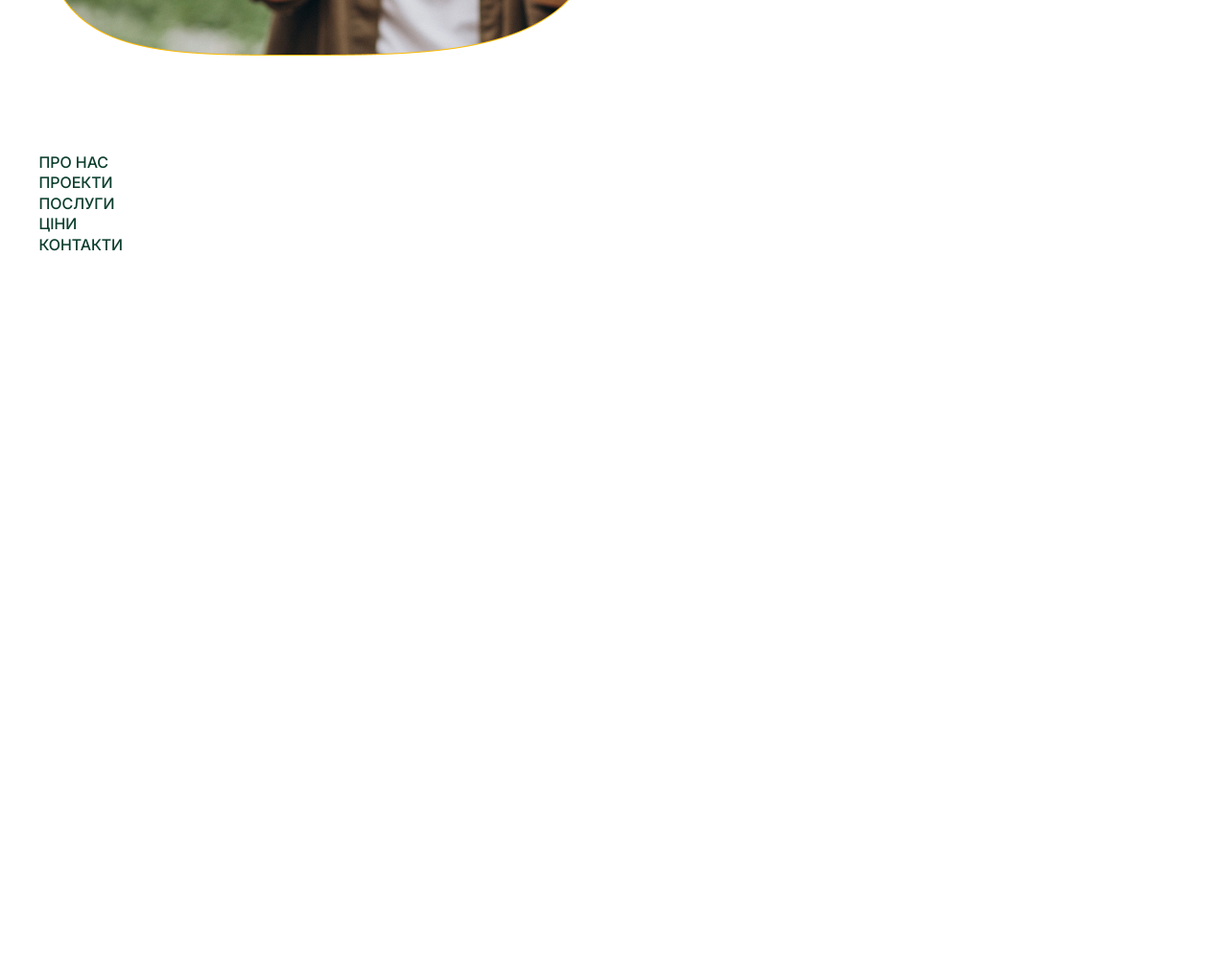
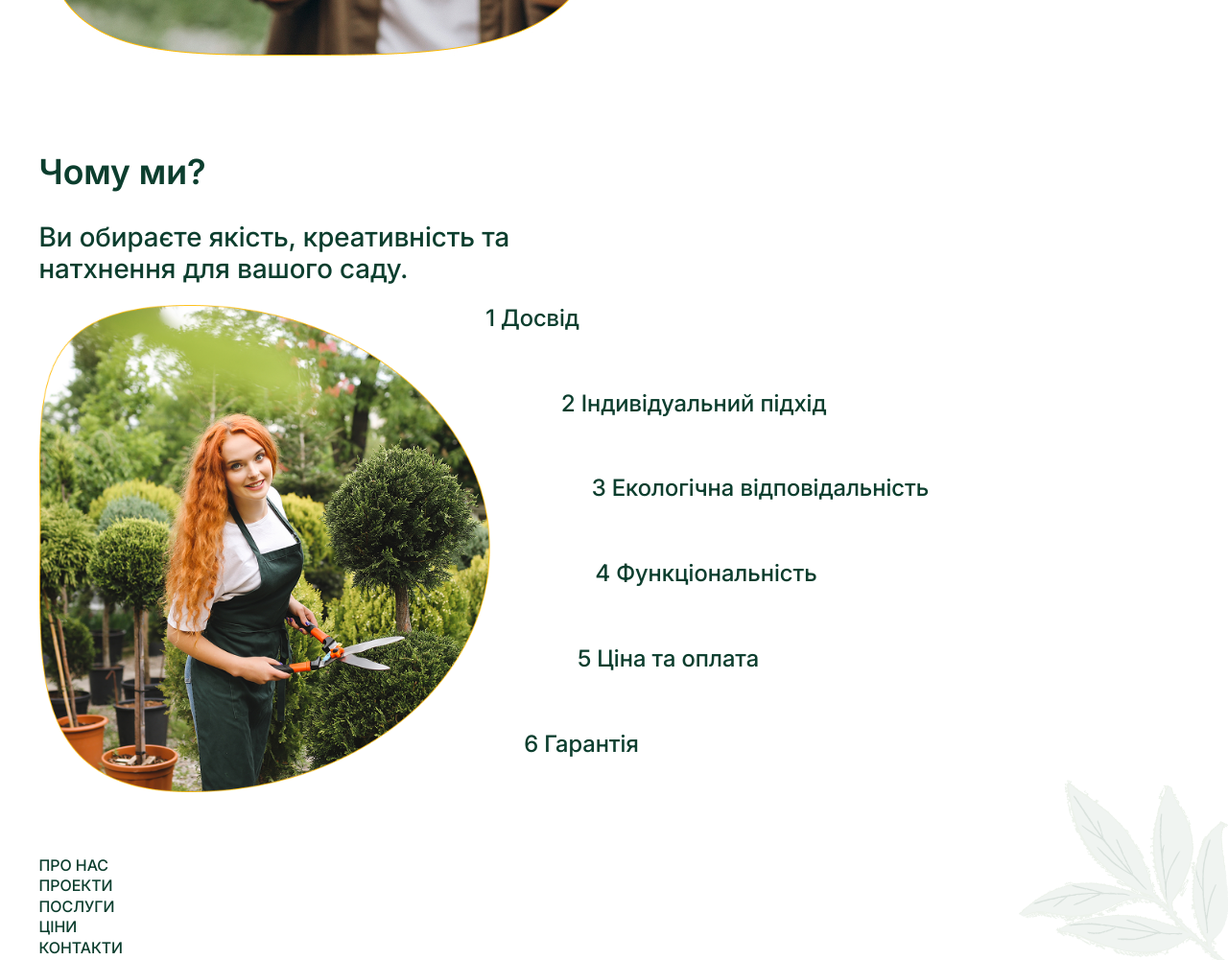
Before and after one commit to OksanaPiddubniak/green-planet, a website built with Vite: page index.html in a window 1280 px wide. Shown: the part 1384-2385 px from the top of the page at 96% size. Before the commit the page ends 1649 px from the top, so only its background shows below. Built offline with nearby package versions, Linux system fonts and the light colour scheme; files whose address does not match are found by name.

Commit message:
Section why-us was added

```diff
--- a/index.html
+++ b/index.html
@@ -105,6 +105,8 @@
               <img
                 src="/src/assets/images/aboutus-img.jpg"
                 alt="plant in the man's hends"
+                width="588"
+                height="456"
               />
             </div>
             <!-- about content -->
@@ -145,6 +147,33 @@
                 </ul>
               </div>
             </div>
+          </div>
+        </div>
+      </section>
+      <!-- why us -->
+      <section class="section section-padding why-us">
+        <div class="wrapper">
+          <h2 class="section-title">Чому ми?</h2>
+          <p class="section-text">
+            Ви обираєте якість, креативність та натхнення для вашого саду.
+          </p>
+          <div class="why-us-content">
+            <img
+              class="why-us-img"
+              src="/src/assets/images/why-us.png"
+              alt="woman in the garden"
+              width="587"
+              height="636"
+            />
+
+            <ul class="why-us-list">
+              <li class="why-us-item">Досвід</li>
+              <li class="why-us-item">Індивідуальний підхід</li>
+              <li class="why-us-item">Екологічна відповідальність</li>
+              <li class="why-us-item">Функціональність</li>
+              <li class="why-us-item">Ціна та оплата</li>
+              <li class="why-us-item">Гарантія</li>
+            </ul>
           </div>
         </div>
       </section>
--- a/src/style.css
+++ b/src/style.css
@@ -104,8 +104,7 @@ h1 {
 h2 {
   font-size: clamp(var(--fsz-28), 3.448vw + 0.095rem, var(--fsz-36));
 }
-h3,
-.desc-text {
+h3 {
   font-size: clamp(var(--fsz-24), 4.31vw + -0.944rem, var(--fsz-28));
 }
 img {
@@ -205,6 +204,18 @@ textarea {
 
   @media (min-width: 1599px) {
     margin-block-end: 50px;
+  }
+}
+.section-text {
+  font-size: var(--fsz-14);
+
+  @media (min-width: 767px) {
+    font-size: var(--fsz-24);
+  }
+  @media (min-width: 999px) {
+    font-size: var(--fsz-28);
+  }
+  @media (min-width: 1599px) {
   }
 }
 .accent-font {
@@ -640,3 +651,133 @@ textarea {
     font-size: var(--fsz-18);
   }
 }
+/* why us */
+.why-us {
+  position: relative;
+  z-index: 10;
+  &:before {
+    content: "";
+    background-image: url("./src/assets/images/watering-can.svg");
+    background-size: cover;
+    transform: scaleX(-1);
+    width: 103px;
+    height: 95px;
+    display: block;
+    position: absolute;
+    right: 0;
+    top: -45px;
+    z-index: -1;
+
+    @media (min-width: 767px) {
+      width: 163px;
+      height: 147px;
+    }
+    @media (min-width: 999px) {
+      width: 255px;
+      height: 210px;
+    }
+    @media (min-width: 1599px) {
+      transform: scale(1);
+      left: 0;
+      top: -220px;
+    }
+  }
+  &:after {
+    content: "";
+    background-image: url("assets/images/leaf-bg.svg");
+    background-size: cover;
+    width: 119px;
+    height: 149px;
+    display: block;
+    position: absolute;
+    right: 0;
+    bottom: -70px;
+
+    @media (min-width: 767px) {
+      width: 237px;
+      height: 297px;
+      bottom: -145px;
+    }
+    @media (min-width: 999px) {
+      bottom: -180px;
+    }
+    @media (min-width: 1599px) {
+      width: 435px;
+      height: 506px;
+      top: -150px;
+    }
+  }
+  .section-text {
+    margin-block-end: 20px;
+    max-width: 300px;
+
+    @media (min-width: 600px) {
+      max-width: 399px;
+    }
+
+    @media (min-width: 999px) {
+      max-width: 583px;
+    }
+    @media (min-width: 1599px) {
+      margin-block-end: 40px;
+    }
+  }
+}
+.why-us-img {
+  max-width: 170px;
+  float: left;
+  shape-outside: circle(50%);
+  margin-inline-end: 15px;
+
+  @media (min-width: 600px) {
+    max-width: 320px;
+    margin-inline-end: 98px;
+  }
+
+  @media (min-width: 999px) {
+    max-width: 470px;
+    margin-inline-end: 133px;
+  }
+
+  @media (min-width: 1599px) {
+    max-width: 587px;
+    margin-inline-end: 126px;
+  }
+}
+.why-us-list {
+  font-size: var(--fsz-14);
+  counter-reset: list;
+
+  @media (min-width: 600px) {
+    font-size: var(--fsz-18);
+  }
+  @media (min-width: 999px) {
+    font-size: var(--fsz-24);
+  }
+  @media (min-width: 1599px) {
+    font-size: var(--fsz-28);
+  }
+}
+.why-us-item::before {
+  counter-increment: list;
+  content: counter(list);
+  padding-inline-end: 6px;
+}
+.why-us-item:not(:last-child) {
+  margin-block-end: 10px;
+
+  @media (min-width: 600px) {
+    margin-block-end: 40px;
+  }
+
+  @media (min-width: 999px) {
+    margin-block-end: 60px;
+  }
+
+  @media (min-width: 1599px) {
+    margin-block-end: 55px;
+  }
+}
+.why-us-content {
+  clear: both;
+}
```
Also changed, not shown: src/assets/images/aboutus-bg.jpg (deleted), src/assets/images/aboutus-img.png (added), src/assets/images/leaf-bg.svg (added), src/assets/images/watering-can.svg (added), src/assets/images/why-bg-2.jpg (deleted), src/assets/images/why-us.png (added), 1 other file.
